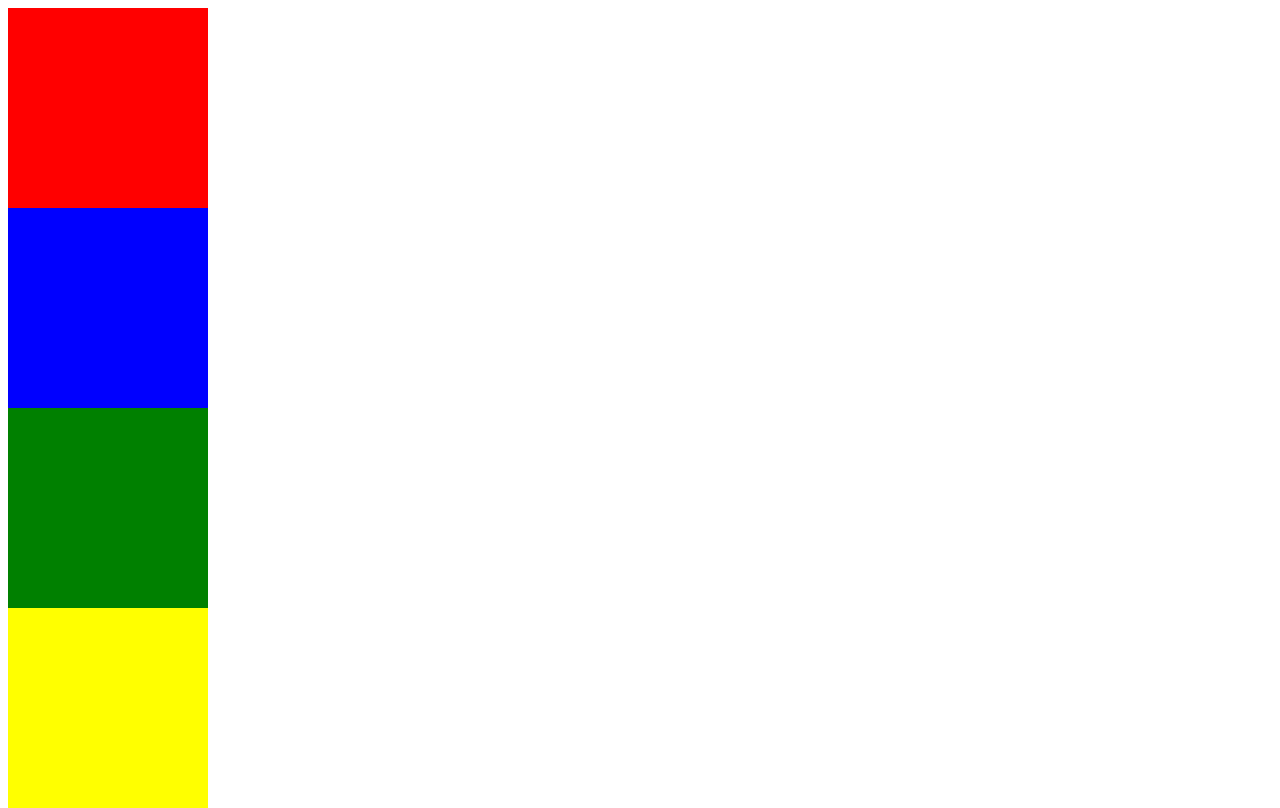
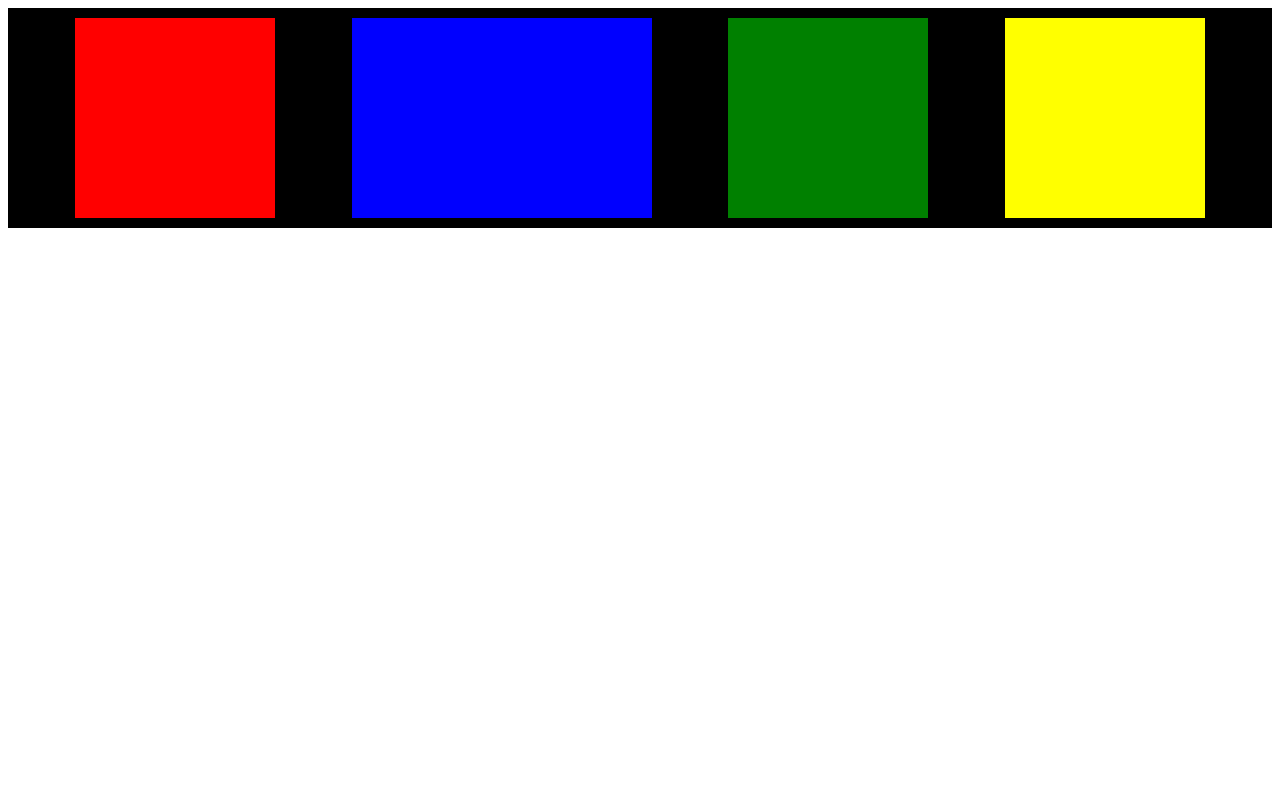
Before and after one commit to Alexandrerollin/Flexbox-1, a plain HTML site: page index.html in a window 1280 px wide. Drawn offline with Linux system fonts and the light colour scheme.

Commit message:
Exo 1 bonus terminé

```diff
--- a/style.css
+++ b/style.css
@@ -1,29 +1,35 @@
 #container {
-    width: 200px;
-    height: 200px;
-    background-color: aqua;
+    /* width: 200px;
+    height: 200px; */
+    background-color: rgb(0, 0, 0);
+    display: flex;
+    justify-content: space-evenly;
 }
 
 #box1 {
     width: 200px;
     height: 200px;
     background-color: red;
+    margin: 10px;
 }
 
 #box2 {
-    width: 200px;
+    width: 300px;
     height: 200px;
     background-color: blue;
+    margin: 10px;
 }
 
 #box3 {
     width: 200px;
     height: 200px;
     background-color: green;
+    margin: 10px;
 }
 
 #box4 {
     width: 200px;
     height: 200px;
     background-color: yellow;
+    margin: 10px;
 }
```
